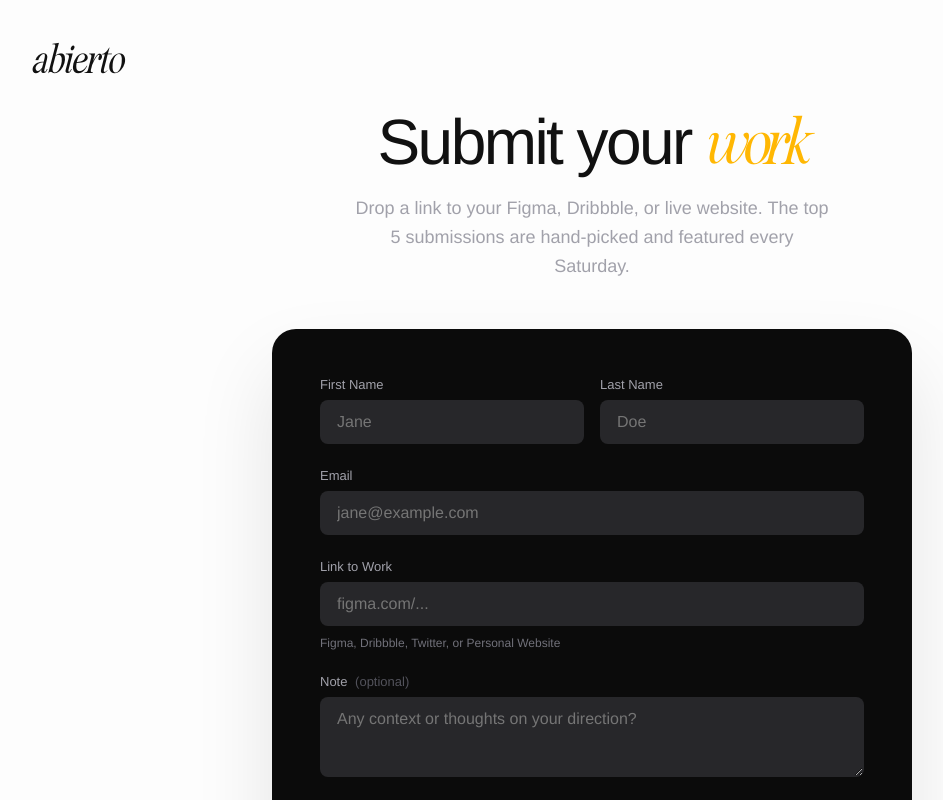
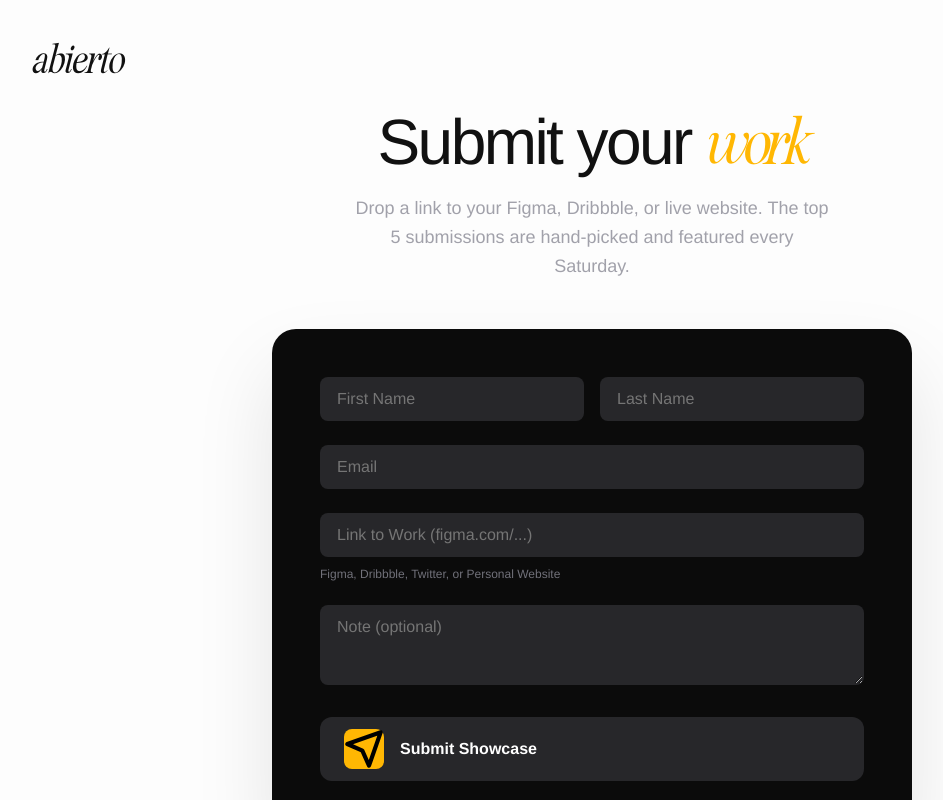
Before and after one commit to jmartinez002/design-now, a Next.js app: page /submit in a window 1280 px wide. Shown: the top 800 px of the page, without its empty margins (48-991 px from the left). Built offline with nearby package versions, Linux system fonts and the light colour scheme.

Commit message:
Refactor submission form layout
- Use placeholders instead of labels

- Left align submit button content

```diff
--- a/src/app/submit/Submit.module.css
+++ b/src/app/submit/Submit.module.css
@@ -147,7 +147,7 @@
   margin-top: 8px;
   display: inline-flex;
   align-items: center;
-  justify-content: center;
+  justify-content: flex-start;
   background-color: #27272a;
   color: #ffffff;
   padding: 12px 24px;
--- a/src/app/submit/page.tsx
+++ b/src/app/submit/page.tsx
@@ -65,29 +65,24 @@ export default function SubmitPage() {
               <form className={styles.form} onSubmit={handleSubmit}>
                 <div className={styles.row}>
                   <div className={styles.field}>
-                    <label htmlFor="firstName">First Name</label>
-                    <input className={styles.input} type="text" id="firstName" name="firstName" placeholder="Jane" required />
+                    <input className={styles.input} type="text" id="firstName" name="firstName" placeholder="First Name" required />
                   </div>
                   <div className={styles.field}>
-                    <label htmlFor="lastName">Last Name</label>
-                    <input className={styles.input} type="text" id="lastName" name="lastName" placeholder="Doe" required />
+                    <input className={styles.input} type="text" id="lastName" name="lastName" placeholder="Last Name" required />
                   </div>
                 </div>
 
                 <div className={styles.field}>
-                  <label htmlFor="email">Email</label>
-                  <input className={styles.input} type="email" id="email" name="email" placeholder="jane@example.com" required />
+                  <input className={styles.input} type="email" id="email" name="email" placeholder="Email" required />
                 </div>
 
                 <div className={styles.field}>
-                  <label htmlFor="portfolioLink">Link to Work</label>
-                  <input className={styles.input} type="text" id="portfolioLink" name="portfolioLink" placeholder="figma.com/..." required />
+                  <input className={styles.input} type="text" id="portfolioLink" name="portfolioLink" placeholder="Link to Work (figma.com/...)" required />
                   <span className={styles.helpText}>Figma, Dribbble, Twitter, or Personal Website</span>
                 </div>
 
                 <div className={styles.field}>
-                  <label htmlFor="message">Note <span className={styles.optional}>(optional)</span></label>
-                  <textarea className={styles.textarea} id="message" name="message" placeholder="Any context or thoughts on your direction?" rows={3} />
+                  <textarea className={styles.textarea} id="message" name="message" placeholder="Note (optional)" rows={3} />
                 </div>
 
                 <button
```
